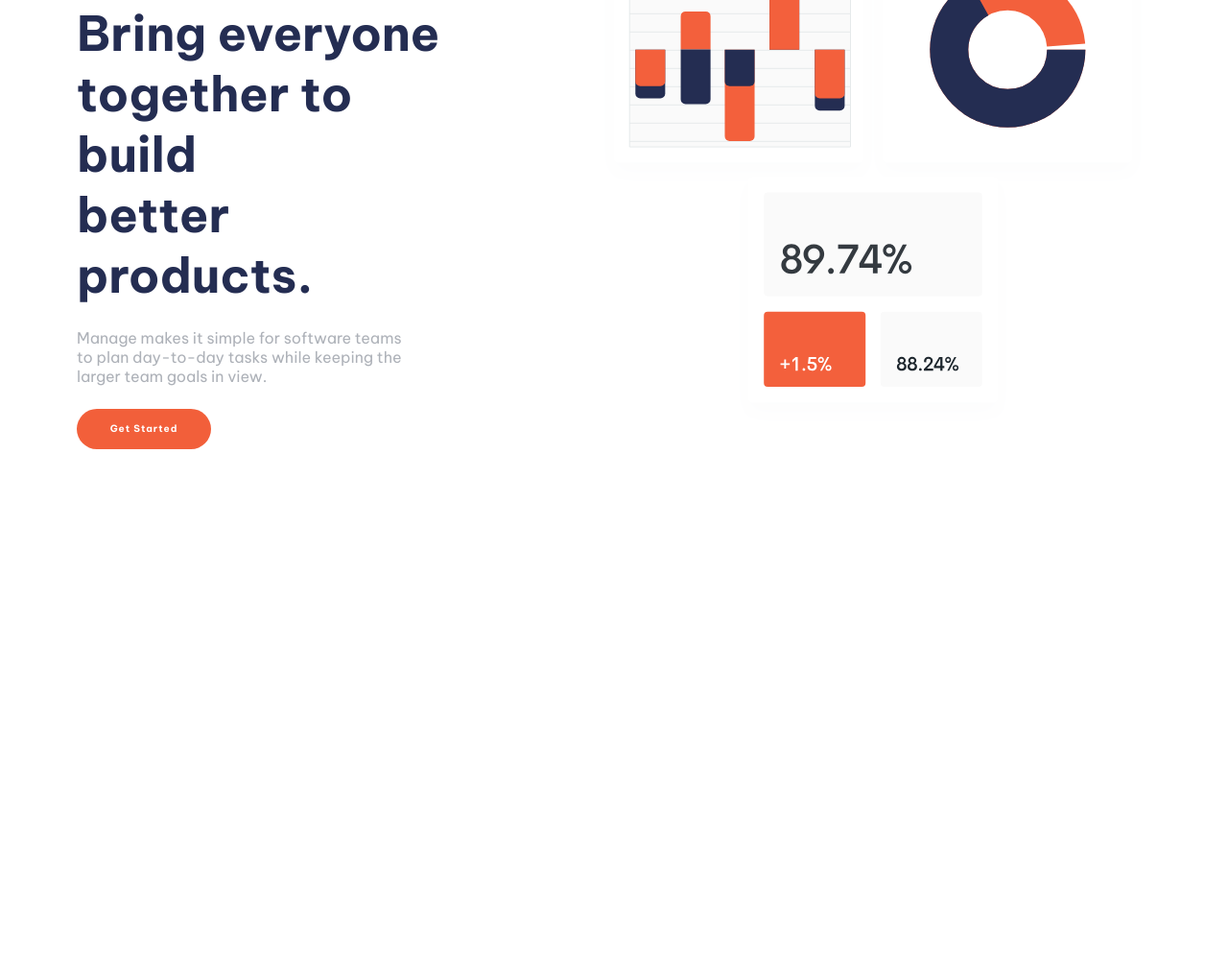
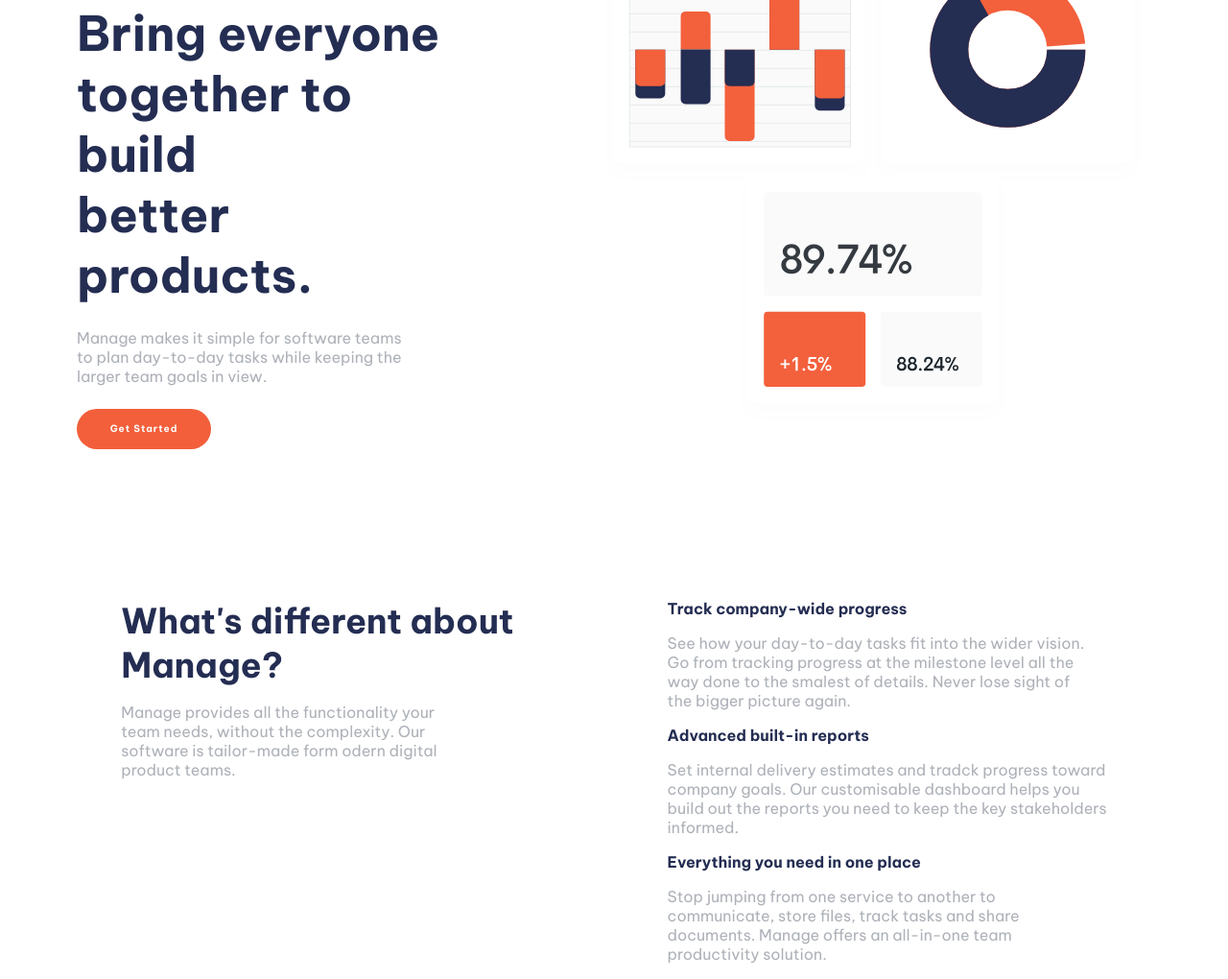
Before and after one commit to joelroed/FM-Project-LP, a plain HTML site: page index.html in a window 1280 px wide. Shown: the part 263-1283 px from the top of the page at 96% size. Before the commit the page ends 887 px from the top, so only its background shows below. Drawn offline with Linux system fonts and the light colour scheme.

Commit message:
New Section

```diff
--- a/index.html
+++ b/index.html
@@ -76,9 +76,11 @@
             >
             <div class="lp__title-para">
               <p>
-                Manage makes it simple for software teams<br />
-                to plan day-to-day tasks while keeping the<br />
-                larger team goals in view.
+                <span class="grey">
+                  Manage makes it simple for software teams<br />
+                  to plan day-to-day tasks while keeping the<br />
+                  larger team goals in view.
+                </span>
               </p>
             </div>
             <button class="btn__get-started">Get Started</button>
@@ -329,7 +331,59 @@
     </section>
     <section id="info">
       <div class="row">
-        <div class="info"></div>
+        <div class="info">
+          <div class="info__left">
+            <h4 class="info__title">
+              <span class="blue"
+                >What's different about<br />
+                Manage?</span
+              >
+            </h4>
+            <p class="info__para">
+              <span class="grey"
+                >Manage provides all the functionality your<br />
+                team needs, without the complexity. Our<br />
+                software is tailor-made form odern digital<br />
+                product teams.</span
+              >
+            </p>
+          </div>
+          <div class="info__right">
+            <h5 class="info__right-title">
+              <span class="blue">Track company-wide progress</span>
+            </h5>
+            <p class="info__right-para">
+              <span class="grey"
+                >See how your day-to-day tasks fit into the wider vision.<br />
+                Go from tracking progress at the milestone level all the<br />
+                way done to the smalest of details. Never lose sight of<br />
+                the bigger picture again.</span
+              >
+            </p>
+            <h5 class="info__right-title">
+              <span class="blue">Advanced built-in reports</span>
+            </h5>
+            <p class="info__right-para">
+              <span class="grey"
+                >Set internal delivery estimates and tradck progress toward<br />
+                company goals. Our customisable dashboard helps you<br />
+                build out the reports you need to keep the key stakeholders<br />
+                informed.</span
+              >
+            </p>
+            <h5 class="info__right-title">
+              <span class="blue">Everything you need in one place</span>
+            </h5>
+            <p class="info__right-para">
+              <span class="grey"
+                >Stop jumping from one service to another to<br />
+                communicate, store files, track tasks and share<br />
+                documents. Manage offers an all-in-one team<br />
+                productivity solution.</span
+              >
+            </p>
+          </div>
+        </div>
       </div>
     </section>
   </body>
--- a/style.css
+++ b/style.css
@@ -31,6 +31,10 @@
 
   .blue {
     color: hsl(228, 39%, 23%);
+  }
+
+  .grey {
+    color: hsl(220, 7%, 70%);
   }
 
   /*
@@ -106,7 +110,6 @@
   .lp__title-para {
     font-size: 16px;
     font-weight: 400;
-    color: hsl(220, 7%, 70%);
     padding: 1.5rem 0;
   }
 
@@ -120,3 +123,35 @@
   INFORMATION
 
   */
+
+  .info {
+    display: flex;
+    justify-content: center;
+  }
+
+  .info__title {
+    font-size: 36px;
+  }
+
+  .info__para {
+    font-size: 16px;
+    padding: 1rem 0 0 0;
+  }
+
+  .info__left {
+    padding: 0 5rem;
+  }
+
+
+  .info__right {
+    padding: 0 5rem;
+  }
+
+  .info__right-para {
+    font-size: 16px;
+    padding: 1rem 0;
+  }
+
+  .info__right-title {
+    font-size: 16px;
+  }
```
